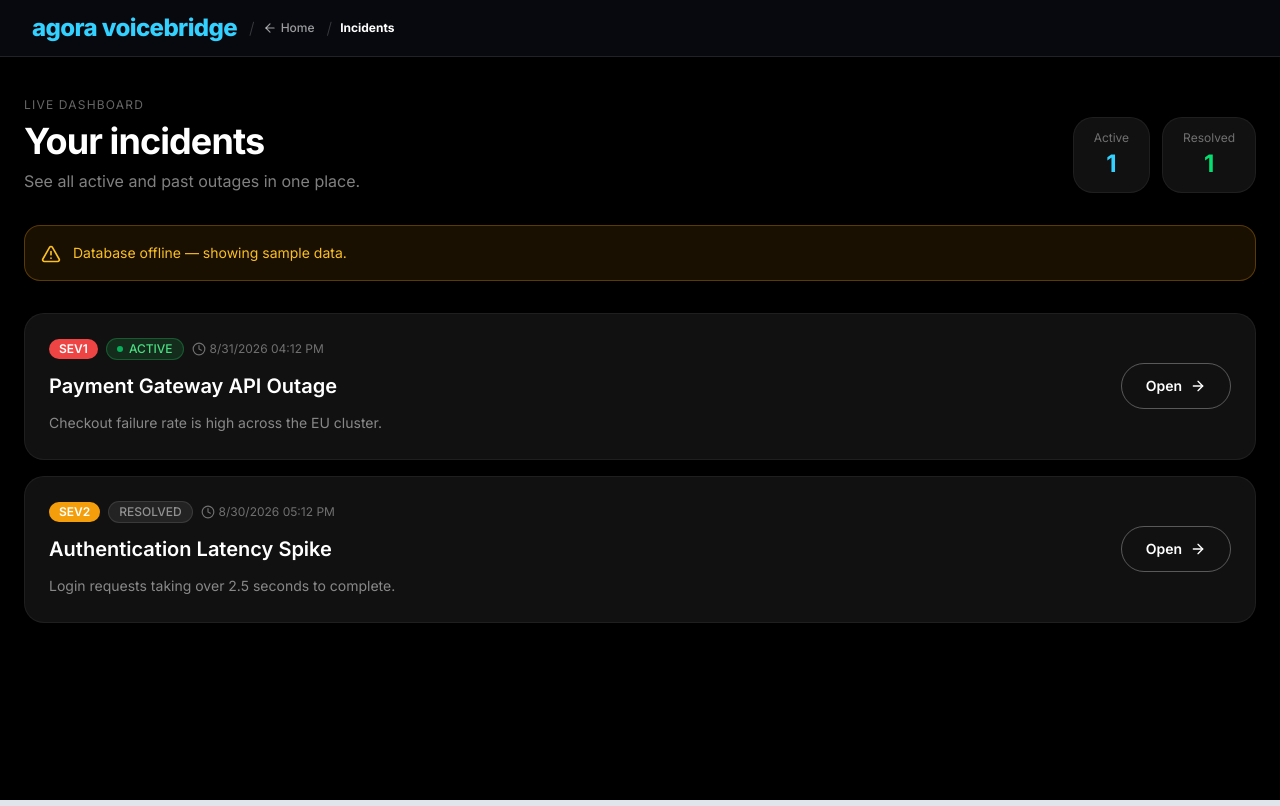
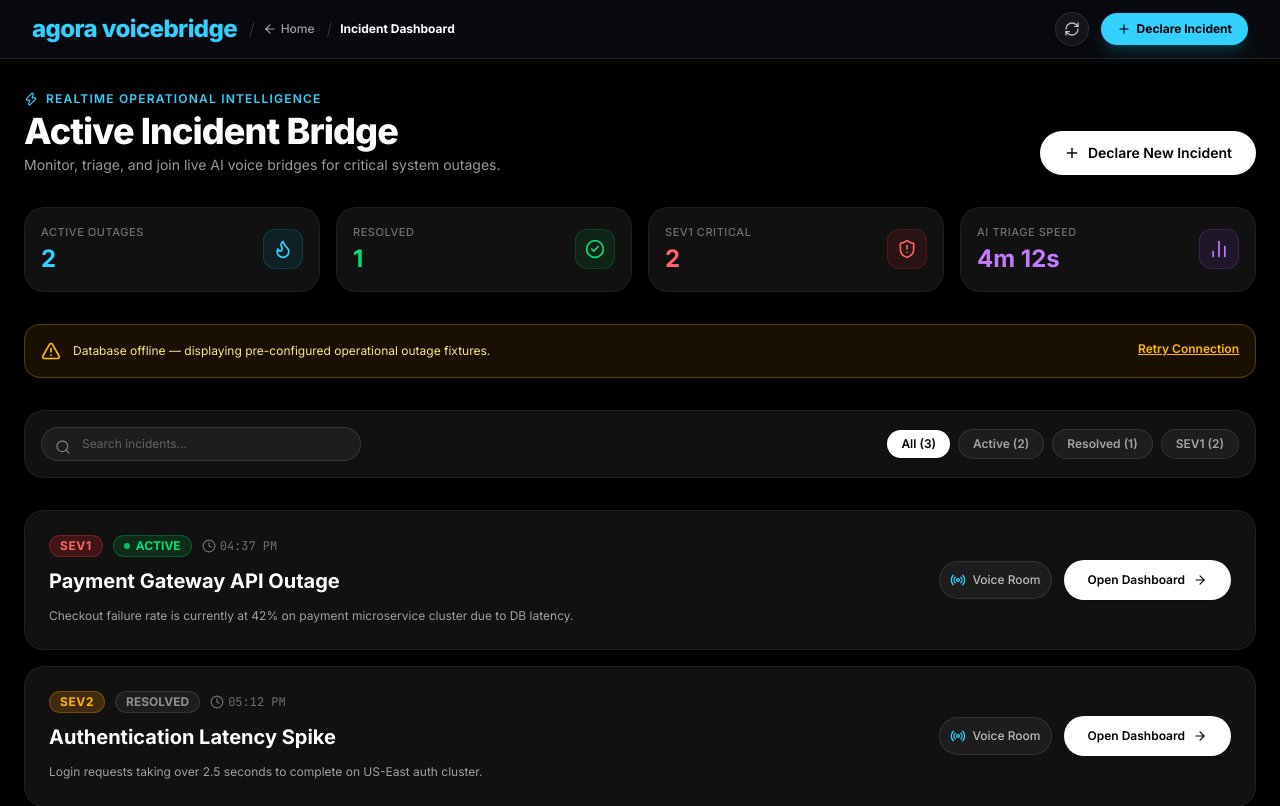
Before and after one commit to scriptedbyshivam/voice-ai-incident-commander, a Next.js app: page /incidents in a window 1280 px wide. Shown: the top 806 px of the page. Built offline with nearby package versions, Linux system fonts and the light colour scheme; no server answers.

Commit message:
update incidents list dashboard with search bar and status filters

```diff
--- a/src/app/incidents/page.tsx
+++ b/src/app/incidents/page.tsx
@@ -1,9 +1,12 @@
 'use client';
 
-import { useState, useEffect } from 'react';
+import { useState, useEffect, useMemo } from 'react';
 import Link from 'next/link';
-import { motion } from 'motion/react';
-import { Plus, ArrowRight, Clock, AlertTriangle } from 'lucide-react';
+import { motion, AnimatePresence } from 'motion/react';
+import {
+  Plus, ArrowRight, Clock, AlertTriangle, Search, Filter, Radio,
+  CheckCircle2, Flame, ShieldAlert, Zap, FileText, RefreshCw, BarChart2
+} from 'lucide-react';
 import AppHeader from '@/components/landing/AppHeader';
 
 interface Incident {
@@ -17,13 +20,14 @@ interface Incident {
 
 function SevBadge({ severity }: { severity: Incident['severity'] }) {
   const cls = {
-    SEV1: 'badge-sev1',
-    SEV2: 'badge-sev2',
-    SEV3: 'badge-sev3',
-    SEV4: 'badge-sev4',
+    SEV1: 'bg-red-500/20 text-red-400 border-red-500/30',
+    SEV2: 'bg-amber-500/20 text-amber-400 border-amber-500/30',
+    SEV3: 'bg-blue-500/20 text-blue-400 border-blue-500/30',
+    SEV4: 'bg-white/10 text-white/60 border-white/10',
   }[severity];
+
   return (
-    <span className={`px-2.5 py-0.5 rounded-full text-xs font-semibold ${cls}`}>
+    <span className={`px-2.5 py-0.5 rounded-full text-xs font-bold border uppercase tracking-wider ${cls}`}>
       {severity}
     </span>
   );
@@ -33,117 +37,263 @@ export default function IncidentsList() {
   const [incidents, setIncidents] = useState<Incident[]>([]);
   const [loading, setLoading] = useState(true);
   const [error, setError] = useState<string | null>(null);
+  const [searchQuery, setSearchQuery] = useState('');
+  const [statusFilter, setStatusFilter] = useState<'ALL' | 'ACTIVE' | 'RESOLVED' | 'SEV1'>('ALL');
 
-  useEffect(() => {
-    async function fetchIncidents() {
+  const fetchIncidents = async () => {
+    setLoading(true);
     try {
       const res = await fetch('/api/incidents');
       if (!res.ok) throw new Error('Failed to fetch incidents');
       const data = await res.json();
       setIncidents(data);
+      setError(null);
     } catch (err: unknown) {
       setError(err instanceof Error ? err.message : 'Failed to load');
       setIncidents([
         {
           id: 'payment-api-outage-mock-id',
           title: 'Payment Gateway API Outage',
-            description: 'Checkout failure rate is high across the EU cluster.',
+          description: 'Checkout failure rate is currently at 42% on payment microservice cluster due to DB latency.',
           severity: 'SEV1',
           status: 'ACTIVE',
-            createdAt: new Date(Date.now() - 3600 * 1000).toISOString(),
+          createdAt: new Date(Date.now() - 35 * 60 * 1000).toISOString(),
         },
         {
           id: 'auth-latency-mock-id',
           title: 'Authentication Latency Spike',
-            description: 'Login requests taking over 2.5 seconds to complete.',
+          description: 'Login requests taking over 2.5 seconds to complete on US-East auth cluster.',
           severity: 'SEV2',
           status: 'RESOLVED',
           createdAt: new Date(Date.now() - 86400 * 1000).toISOString(),
+        },
+        {
+          id: 'db-replica-lag-mock-id',
+          title: 'PostgreSQL Read Replica Replication Lag',
+          description: 'Read replica lag exceeded 45 seconds during morning traffic surge.',
+          severity: 'SEV1',
+          status: 'ACTIVE',
+          createdAt: new Date(Date.now() - 120 * 60 * 1000).toISOString(),
         },
       ]);
     } finally {
       setLoading(false);
     }
-    }
+  };
+
+  useEffect(() => {
     fetchIncidents();
   }, []);
 
+  const filteredIncidents = useMemo(() => {
+    return incidents.filter((incident) => {
+      const matchesSearch =
+        incident.title.toLowerCase().includes(searchQuery.toLowerCase()) ||
+        (incident.description && incident.description.toLowerCase().includes(searchQuery.toLowerCase()));
+
+      if (!matchesSearch) return false;
+
+      if (statusFilter === 'ACTIVE') return incident.status === 'ACTIVE';
+      if (statusFilter === 'RESOLVED') return incident.status === 'RESOLVED';
+      if (statusFilter === 'SEV1') return incident.severity === 'SEV1';
+
+      return true;
+    });
+  }, [incidents, searchQuery, statusFilter]);
+
   const activeCount = incidents.filter((i) => i.status === 'ACTIVE').length;
   const resolvedCount = incidents.filter((i) => i.status === 'RESOLVED').length;
+  const sev1Count = incidents.filter((i) => i.severity === 'SEV1').length;
 
   return (
-    <div className="app-page font-sans flex flex-col">
+    <div className="landing-bg min-h-screen font-sans flex flex-col selection:bg-cyan-500 selection:text-black">
       <AppHeader
         backHref="/"
         backLabel="Home"
-        title="Incidents"
-        subtitle="Dashboard"
+        title="Incident Dashboard"
+        subtitle="Operations Center"
         actions={
+          <div className="flex items-center gap-3">
+            <button
+              onClick={fetchIncidents}
+              className="p-2 rounded-full bg-white/5 border border-white/10 hover:bg-white/10 text-white/70 hover:text-white transition-colors"
+              title="Refresh Incidents"
+            >
+              <RefreshCw className={`w-4 h-4 ${loading ? 'animate-spin' : ''}`} />
+            </button>
             <Link
               href="/incidents/new"
-            className="sm:hidden inline-flex items-center gap-1.5 bg-white text-black text-sm font-semibold px-4 py-2 rounded-full"
+              className="inline-flex items-center gap-1.5 bg-[#33d1ff] hover:bg-[#5ce0ff] text-black text-xs font-bold px-4 py-2 rounded-full transition-all shadow-lg shadow-cyan-500/20"
             >
-            <Plus className="w-4 h-4" />
-            New
+              <Plus className="w-3.5 h-3.5" />
+              <span>Declare Incident</span>
             </Link>
+          </div>
         }
       />
 
-      <main className="max-w-7xl mx-auto px-6 py-10 flex-1 w-full space-y-8">
-        <div className="flex flex-col sm:flex-row sm:items-end sm:justify-between gap-6">
-          <div>
-            <p className="text-xs uppercase tracking-widest text-white/40 mb-2">Live dashboard</p>
-            <h1 className="text-3xl sm:text-4xl font-bold tracking-tight">Your incidents</h1>
-            <p className="mt-2 text-white/50">
-              See all active and past outages in one place.
+      <main className="max-w-7xl mx-auto px-4 sm:px-6 py-8 flex-1 w-full space-y-8">
+        {/* Header Title Banner */}
+        <div className="flex flex-col md:flex-row md:items-end justify-between gap-6">
+          <div className="space-y-1">
+            <div className="flex items-center gap-2 text-xs uppercase tracking-widest text-[#33d1ff] font-semibold">
+              <Zap className="w-3.5 h-3.5" />
+              <span>Realtime Operational Intelligence</span>
+            </div>
+            <h1 className="text-3xl sm:text-4xl font-extrabold text-white tracking-tight">Active Incident Bridge</h1>
+            <p className="text-sm text-white/60">
+              Monitor, triage, and join live AI voice bridges for critical system outages.
             </p>
           </div>
 
-          <div className="flex gap-3">
-            <div className="landing-card px-5 py-3 text-center">
-              <p className="text-xs text-white/40 mb-0.5">Active</p>
-              <p className="text-2xl font-bold text-[#33d1ff]">{activeCount}</p>
+          <Link
+            href="/incidents/new"
+            className="btn-landing-primary py-3.5 px-6 font-bold text-sm shadow-xl inline-flex items-center justify-center gap-2"
+          >
+            <Plus className="w-4 h-4" />
+            <span>Declare New Incident</span>
+          </Link>
         </div>
-            <div className="landing-card px-5 py-3 text-center">
-              <p className="text-xs text-white/40 mb-0.5">Resolved</p>
-              <p className="text-2xl font-bold text-green-400">{resolvedCount}</p>
+
+        {/* Top 4 Stat KPI Cards */}
+        <div className="grid grid-cols-2 md:grid-cols-4 gap-4">
+          <div className="landing-card p-4 border border-white/10 bg-[#0d0f17] flex items-center justify-between">
+            <div>
+              <p className="text-[11px] font-medium uppercase tracking-wider text-white/40">Active Outages</p>
+              <p className="text-2xl font-bold text-[#33d1ff] mt-0.5">{activeCount}</p>
+            </div>
+            <div className="w-10 h-10 rounded-xl bg-cyan-500/10 border border-cyan-500/20 flex items-center justify-center text-[#33d1ff]">
+              <Flame className="w-5 h-5" />
+            </div>
+          </div>
+
+          <div className="landing-card p-4 border border-white/10 bg-[#0d0f17] flex items-center justify-between">
+            <div>
+              <p className="text-[11px] font-medium uppercase tracking-wider text-white/40">Resolved</p>
+              <p className="text-2xl font-bold text-green-400 mt-0.5">{resolvedCount}</p>
+            </div>
+            <div className="w-10 h-10 rounded-xl bg-green-500/10 border border-green-500/20 flex items-center justify-center text-green-400">
+              <CheckCircle2 className="w-5 h-5" />
+            </div>
+          </div>
+
+          <div className="landing-card p-4 border border-white/10 bg-[#0d0f17] flex items-center justify-between">
+            <div>
+              <p className="text-[11px] font-medium uppercase tracking-wider text-white/40">SEV1 Critical</p>
+              <p className="text-2xl font-bold text-red-400 mt-0.5">{sev1Count}</p>
+            </div>
+            <div className="w-10 h-10 rounded-xl bg-red-500/10 border border-red-500/20 flex items-center justify-center text-red-400">
+              <ShieldAlert className="w-5 h-5" />
+            </div>
+          </div>
+
+          <div className="landing-card p-4 border border-white/10 bg-[#0d0f17] flex items-center justify-between">
+            <div>
+              <p className="text-[11px] font-medium uppercase tracking-wider text-white/40">AI Triage Speed</p>
+              <p className="text-2xl font-bold text-purple-400 mt-0.5">4m 12s</p>
+            </div>
+            <div className="w-10 h-10 rounded-xl bg-purple-500/10 border border-purple-500/20 flex items-center justify-center text-purple-400">
+              <BarChart2 className="w-5 h-5" />
             </div>
           </div>
         </div>
 
+        {/* Database Warning Alert (If offline / demo mode) */}
         {error && (
-          <div className="app-alert app-alert-warning">
-            <AlertTriangle className="w-5 h-5 shrink-0 mt-0.5" />
-            <span>Database offline — showing sample data.</span>
+          <div className="app-alert app-alert-warning rounded-2xl flex items-center justify-between">
+            <div className="flex items-center gap-3">
+              <AlertTriangle className="w-5 h-5 text-amber-400 shrink-0" />
+              <span className="text-xs text-amber-200">
+                Database offline — displaying pre-configured operational outage fixtures.
+              </span>
+            </div>
+            <button onClick={fetchIncidents} className="text-xs font-semibold underline text-amber-400 hover:text-amber-300">
+              Retry Connection
+            </button>
           </div>
         )}
 
+        {/* Search & Filter Toolbar */}
+        <div className="landing-card p-4 border border-white/10 bg-[#0d0f17] flex flex-col sm:flex-row items-center justify-between gap-4">
+          {/* Search Input */}
+          <div className="relative w-full sm:w-80">
+            <Search className="w-4 h-4 text-white/40 absolute left-3.5 top-3 pointer-events-none" />
+            <input
+              type="text"
+              placeholder="Search incidents..."
+              value={searchQuery}
+              onChange={(e) => setSearchQuery(e.target.value)}
+              className="w-full bg-white/5 border border-white/10 rounded-full pl-10 pr-4 py-2 text-xs text-white placeholder:text-white/30 outline-none focus:border-[#33d1ff] transition-colors"
+            />
+            {searchQuery && (
+              <button
+                onClick={() => setSearchQuery('')}
+                className="absolute right-3 top-2.5 text-xs text-white/40 hover:text-white"
+              >
+                ✕
+              </button>
+            )}
+          </div>
+
+          {/* Filter Pills */}
+          <div className="flex items-center gap-2 overflow-x-auto w-full sm:w-auto pb-1 sm:pb-0">
+            {[
+              { id: 'ALL', label: `All (${incidents.length})` },
+              { id: 'ACTIVE', label: `Active (${activeCount})` },
+              { id: 'RESOLVED', label: `Resolved (${resolvedCount})` },
+              { id: 'SEV1', label: `SEV1 (${sev1Count})` },
+            ].map((f) => (
+              <button
+                key={f.id}
+                onClick={() => setStatusFilter(f.id as typeof statusFilter)}
+                className={`px-3.5 py-1.5 rounded-full text-xs font-semibold transition-all whitespace-nowrap ${
+                  statusFilter === f.id
+                    ? 'bg-white text-black shadow-md'
+                    : 'bg-white/5 border border-white/10 text-white/60 hover:text-white hover:bg-white/10'
+                }`}
+              >
+                {f.label}
+              </button>
+            ))}
+          </div>
+        </div>
+
+        {/* Incident Cards List Grid */}
         {loading ? (
-          <div className="flex flex-col items-center justify-center py-24 gap-4">
+          <div className="flex flex-col items-center justify-center py-20 gap-4">
             <div className="w-8 h-8 border-2 border-[#33d1ff] border-t-transparent rounded-full animate-spin" />
-            <span className="text-sm text-white/40">Loading incidents...</span>
+            <span className="text-sm text-white/40 font-mono">Loading incident telemetry...</span>
           </div>
-        ) : incidents.length === 0 ? (
-          <div className="landing-card p-12 text-center space-y-4">
-            <p className="text-white/50">No incidents yet.</p>
-            <Link href="/incidents/new" className="btn-landing-primary inline-flex">
-              Start your first incident
-            </Link>
+        ) : filteredIncidents.length === 0 ? (
+          <div className="landing-card p-12 text-center space-y-4 border border-white/10 bg-[#0d0f17]">
+            <p className="text-white/50 text-sm">No matching incidents found.</p>
+            <button
+              onClick={() => { setSearchQuery(''); setStatusFilter('ALL'); }}
+              className="text-xs text-[#33d1ff] hover:underline"
+            >
+              Reset search filters
+            </button>
           </div>
         ) : (
           <div className="space-y-4">
-            {incidents.map((incident) => (
-              <motion.div key={incident.id} whileHover={{ y: -2 }} transition={{ duration: 0.15 }}>
-                <Link
-                  href={`/incidents/${incident.id}`}
-                  className="landing-card landing-card-hover p-6 flex flex-col sm:flex-row sm:items-center sm:justify-between gap-5 group block"
+            <AnimatePresence>
+              {filteredIncidents.map((incident) => (
+                <motion.div
+                  key={incident.id}
+                  initial={{ opacity: 0, y: 12 }}
+                  animate={{ opacity: 1, y: 0 }}
+                  exit={{ opacity: 0, y: -12 }}
+                  transition={{ duration: 0.2 }}
                 >
-                  <div className="space-y-3 max-w-2xl">
-                    <div className="flex flex-wrap items-center gap-2">
+                  <div className="landing-card landing-card-hover p-6 border border-white/10 bg-[#0d0f17] flex flex-col md:flex-row md:items-center justify-between gap-6 group">
+                    <div className="space-y-3 flex-1">
+                      <div className="flex flex-wrap items-center gap-2.5">
                         <SevBadge severity={incident.severity} />
                         <span
-                        className={`inline-flex items-center gap-1.5 px-2.5 py-0.5 rounded-full text-xs font-medium ${
-                          incident.status === 'ACTIVE' ? 'badge-active' : 'badge-resolved'
+                          className={`inline-flex items-center gap-1.5 px-2.5 py-0.5 rounded-full text-xs font-bold border ${
+                            incident.status === 'ACTIVE'
+                              ? 'bg-green-500/15 border-green-500/30 text-green-400'
+                              : 'bg-white/5 border-white/10 text-white/50'
                           }`}
                         >
                           {incident.status === 'ACTIVE' && (
@@ -151,28 +301,46 @@ export default function IncidentsList() {
                           )}
                           {incident.status}
                         </span>
-                      <span className="text-xs text-white/40 flex items-center gap-1">
+                        <span className="text-xs text-white/40 flex items-center gap-1 font-mono">
                           <Clock className="w-3.5 h-3.5" />
-                        {new Date(incident.createdAt).toLocaleDateString()}{' '}
                           {new Date(incident.createdAt).toLocaleTimeString([], { hour: '2-digit', minute: '2-digit' })}
                         </span>
                       </div>
 
-                    <h3 className="text-xl font-semibold group-hover:text-[#33d1ff] transition-colors">
+                      <h3 className="text-xl font-bold text-white group-hover:text-[#33d1ff] transition-colors leading-tight">
+                        <Link href={`/incidents/${incident.id}`}>
                           {incident.title}
+                        </Link>
                       </h3>
-                    <p className="text-sm text-white/50 leading-relaxed">
-                      {incident.description || 'No description provided.'}
+
+                      <p className="text-xs text-white/60 leading-relaxed max-w-3xl line-clamp-2">
+                        {incident.description || 'No description logged.'}
                       </p>
                     </div>
 
-                  <span className="btn-landing-outline shrink-0 self-start sm:self-center text-sm">
-                    Open
-                    <ArrowRight className="w-4 h-4 group-hover:translate-x-0.5 transition-transform" />
-                  </span>
+                    {/* Action Buttons */}
+                    <div className="flex flex-wrap items-center gap-3 shrink-0">
+                      <Link
+                        href={`/incidents/${incident.id}/room`}
+                        className="p-2.5 rounded-full bg-white/5 hover:bg-[#33d1ff]/20 text-white/70 hover:text-[#33d1ff] border border-white/10 transition-colors flex items-center gap-1.5 text-xs font-medium"
+                        title="Join Voice Room"
+                      >
+                        <Radio className="w-4 h-4 text-[#33d1ff]" />
+                        <span className="hidden sm:inline">Voice Room</span>
                       </Link>
+
+                      <Link
+                        href={`/incidents/${incident.id}`}
+                        className="btn-landing-primary text-xs py-2.5 px-5 font-bold flex items-center gap-1.5 shadow-md"
+                      >
+                        <span>Open Dashboard</span>
+                        <ArrowRight className="w-3.5 h-3.5 group-hover:translate-x-0.5 transition-transform" />
+                      </Link>
+                    </div>
+                  </div>
                 </motion.div>
               ))}
+            </AnimatePresence>
           </div>
         )}
       </main>
```
Lines whose indentation alone changed are shown as unchanged.
